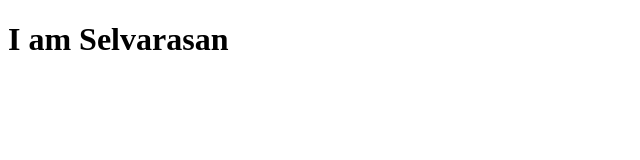
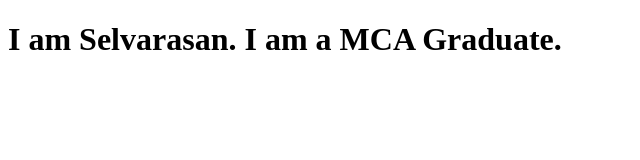
Before and after one commit to SelvarasanMathaiyan/sample, a plain HTML site: page index.html in a window 1280 px wide. Shown: the whole page, without its empty margins (0-640 px from the left). Drawn offline with Linux system fonts and the light colour scheme.

Commit message:
update some message

```diff
--- a/index.html
+++ b/index.html
@@ -6,6 +6,6 @@
     <title>Document</title>
 </head>
 <body>
-    <h1>I am Selvarasan</h1>
+    <h1>I am Selvarasan. I am a MCA Graduate.</h1>
 </body>
 </html>
```
